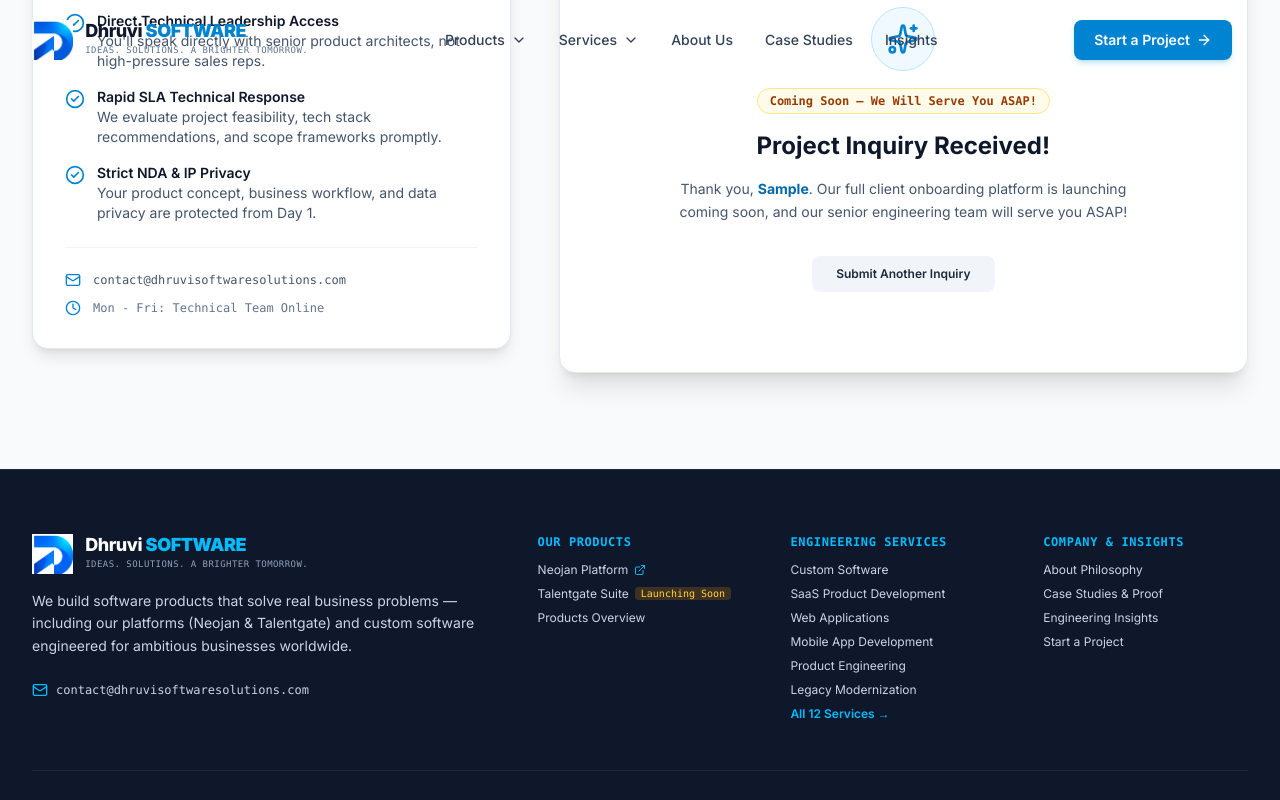
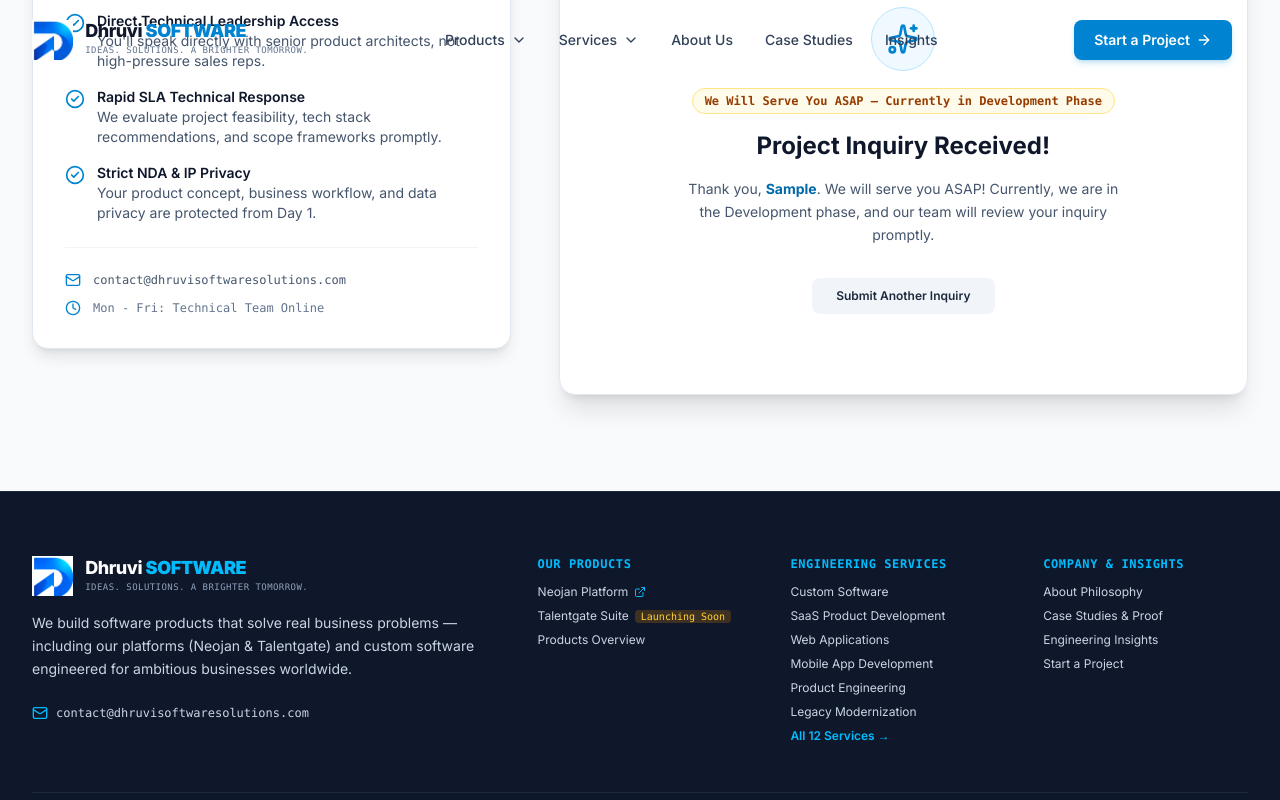
Before and after one commit to prathameshemaske/dhruvisoftware, a Next.js app: page / in a window 1280 px wide. Both pictures are taken after typing "Sample", "Sample", "name@example.com", "5551234", "Sample" into the empty fields and a click on the button "Submit Project Inquiry". Shown: the part 8111-8911 px from the top of the page. Built offline with nearby package versions, Linux system fonts and the light colour scheme.

Commit message:
Update project planner form submit message to development phase & ASAP service notice

```diff
--- a/src/components/ProjectPlannerForm.tsx
+++ b/src/components/ProjectPlannerForm.tsx
@@ -98,11 +98,11 @@
                     <Sparkles className="h-8 w-8" />
                   </div>
                   <div className="inline-flex items-center px-3 py-1 rounded-full bg-amber-50 border border-amber-200 text-amber-800 text-xs font-mono font-bold">
-                    Coming Soon — We Will Serve You ASAP!
+                    We Will Serve You ASAP — Currently in Development Phase
                   </div>
                   <h3 className="text-2xl font-bold text-slate-900">Project Inquiry Received!</h3>
                   <p className="text-sm text-slate-600 max-w-md mx-auto leading-relaxed">
-                    Thank you, <strong className="text-sky-700">{formData.name}</strong>. Our full client onboarding platform is launching coming soon, and our senior engineering team will serve you ASAP!
+                    Thank you, <strong className="text-sky-700">{formData.name}</strong>. We will serve you ASAP! Currently, we are in the Development phase, and our team will review your inquiry promptly.
                   </p>
                   <button
                     onClick={() => setFormSubmitted(false)}
```
